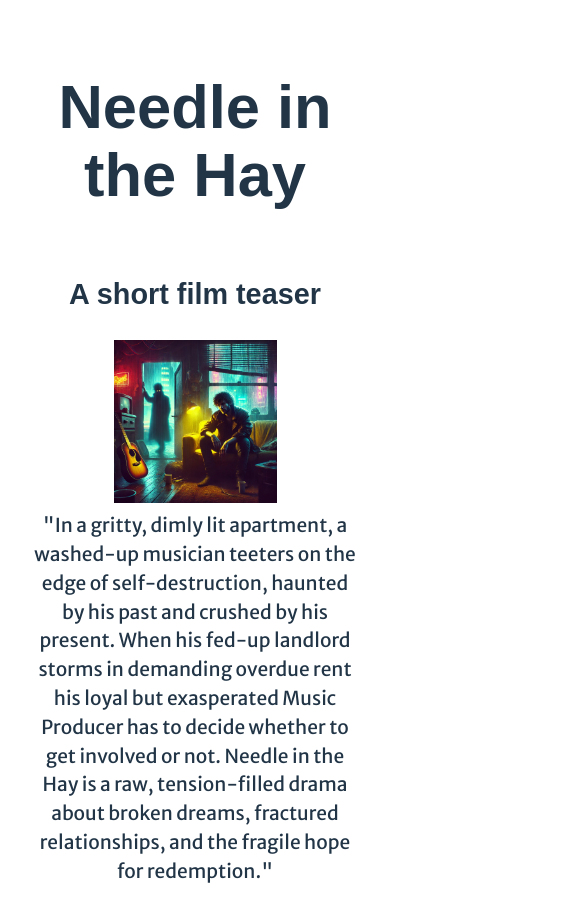
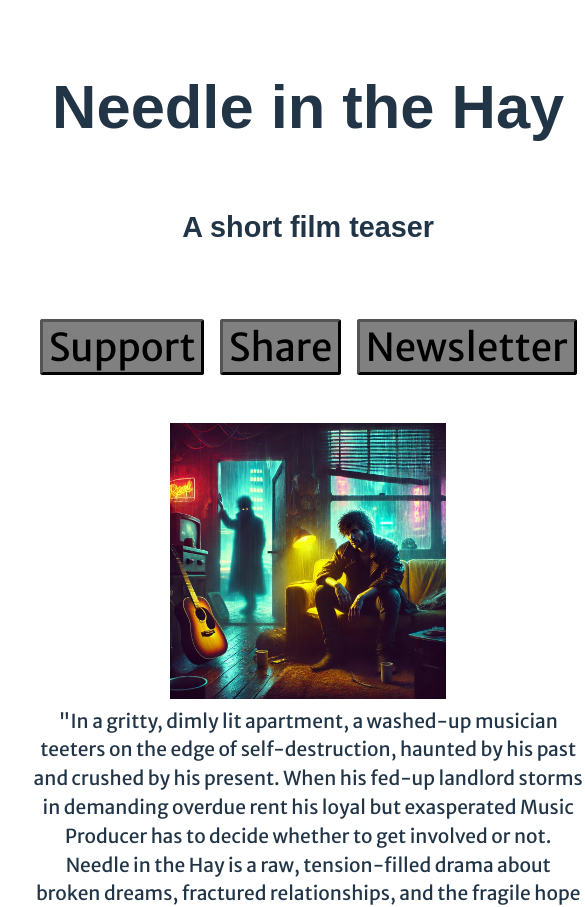
Before and after one commit to billbunkum/needleinthehayfilm, a React (Vite) app: page / in a window 390 px wide. Shown: the top 907 px of the page, 585 px wide, since content can reach past the window. Built offline with nearby package versions, Linux system fonts and the light colour scheme; a web font is replaced by a local one.

Commit message:
finish navigation responsiveness

```diff
--- a/src/App.css
+++ b/src/App.css
@@ -41,17 +41,7 @@ body {
 a:hover {
 	color: red;
 }
-a.button {
-	padding: 1px 6px;
-	border: 3px outset buttonborder;
-	border-radius: 3px;
-	color: buttontext;
-	background-color: grey;
-	text-decoration: none;
-}
-	a.button:hover {
-		background-color: lightgrey;
-	}
+/*
 button {
   border-radius: 8px;
   border: 1px solid transparent;
@@ -70,6 +60,7 @@ button:focus,
 button:focus-visible {
   outline: 4px auto -webkit-focus-ring-color;
 }
+*/
 h1 {
   font-size: 3.2em;
   line-height: 1.1;
@@ -93,6 +84,25 @@ li {
 }
 	ul.call_to_action li {
 		margin: .2em;
+	}
+a.button {
+	padding: 1px 6px;
+	border: 3px outset buttonborder;
+	border-radius: 3px;
+	color: buttontext;
+	background-color: grey;
+	text-decoration: none;
+}
+	a.button:hover {
+		background-color: lightgrey;
+	}
+	a.button:active {
+		background-color: lightgrey;
+	}
+	@media only screen and (max-device-width: 481px) {
+		.call_to_action {
+			flex-direction: column;
+		}
 	}
 
 /* App */
--- a/src/App.jsx
+++ b/src/App.jsx
@@ -15,7 +15,7 @@ function App() {
 		<div className="main_container">
       <h1 id="top">Needle in the Hay</h1>
 			<h2>A short film teaser</h2>
-{/*			<Navigation />*/}
+			<Navigation />
 
 			<div className="splash_section">
 				<img
```
